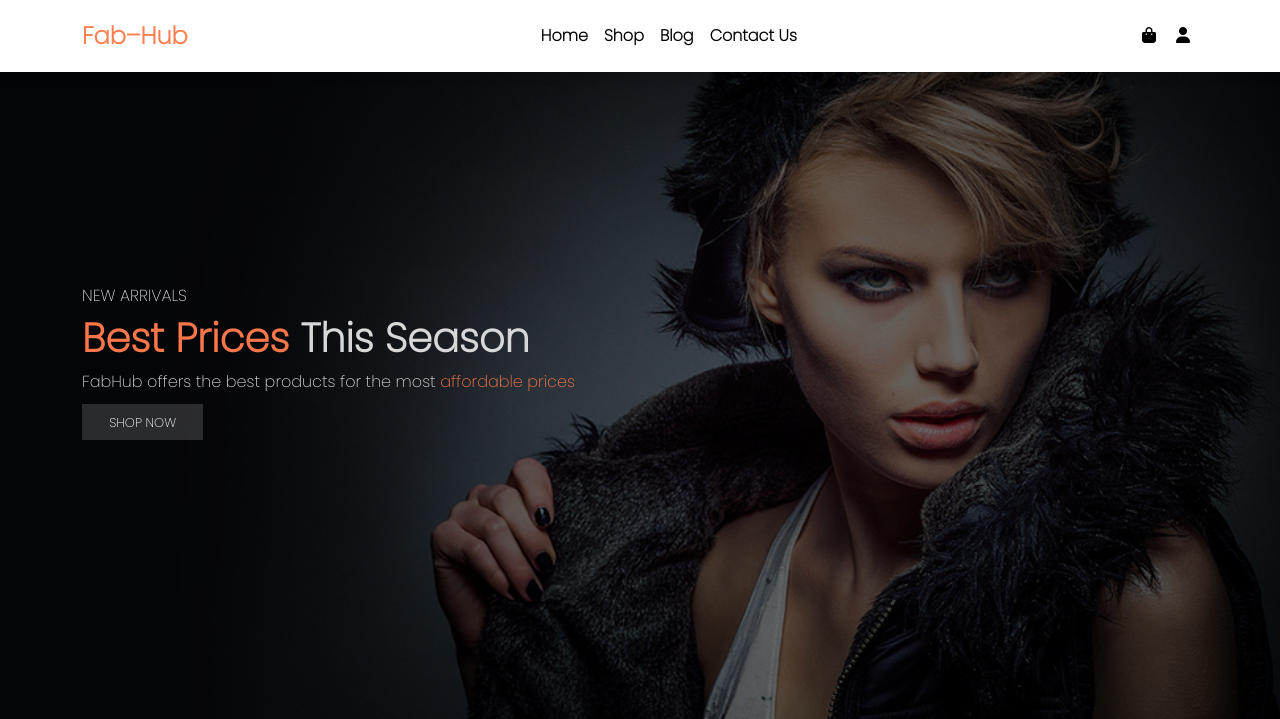
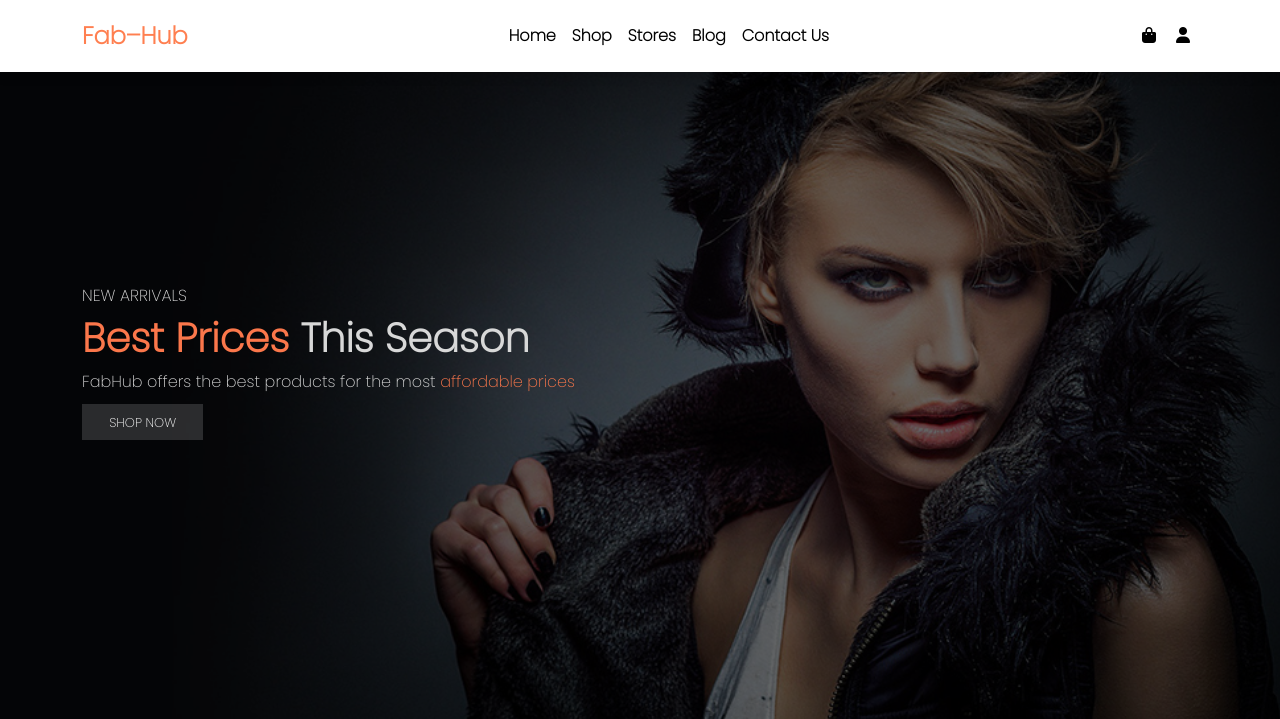
Before and after one commit to FabulousThomas/fab-hub, a PHP site: page /index.php in a window 1280 px wide. Shown: the top 719 px of the page. Run offline with PHP 8.4, Linux system fonts and the light colour scheme; data that the repository does not hold is empty.

Commit message:
Update nav.php

```diff
--- a/inc/nav.php
+++ b/inc/nav.php
@@ -1,4 +1,3 @@
-
 <!-- NAVBAR -->
 <nav class="navbar navbar-expand-lg navbar-light bg-white py-3 fixed-top">
    <div class="container">
@@ -18,10 +17,13 @@
                <a class="nav-link" href="shop.php">Shop</a>
             </li>
             <li class="nav-item">
+               <a class="nav-link" href="stores.php">Stores</a>
+            </li>
+            <li class="nav-item">
                <a class="nav-link" href="#">Blog</a>
             </li>
             <li class="nav-item">
-                   <a class="nav-link" href="contact.html">Contact Us</a>
+               <a class="nav-link" href="contact.php">Contact Us</a>
             </li>
          </ul>
          <ul class="navbar-nav ms-auto mb-0 d-flex flex-row">
```
Lines whose indentation alone changed are shown as unchanged.
